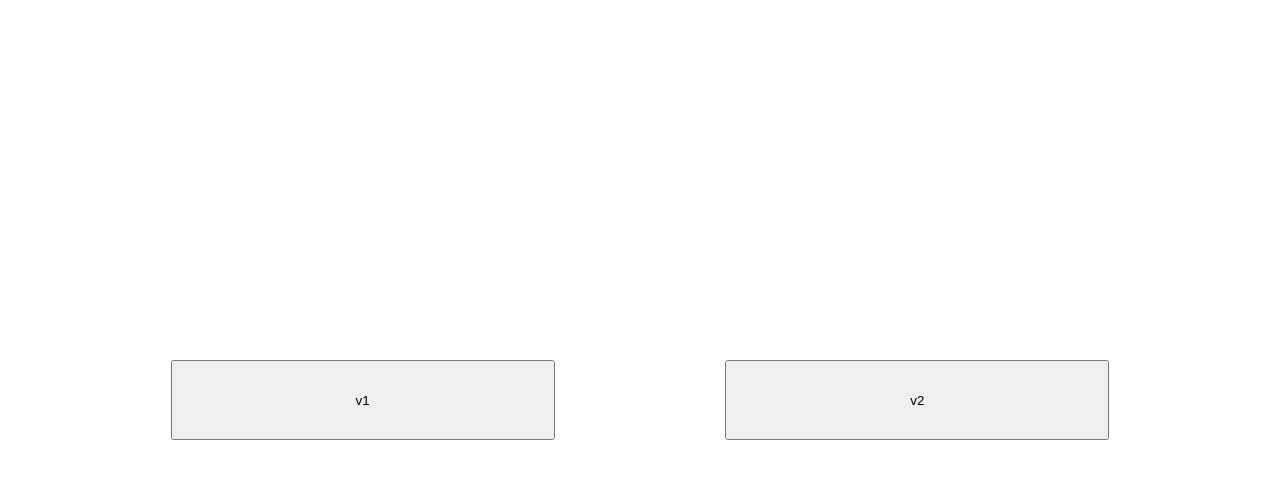
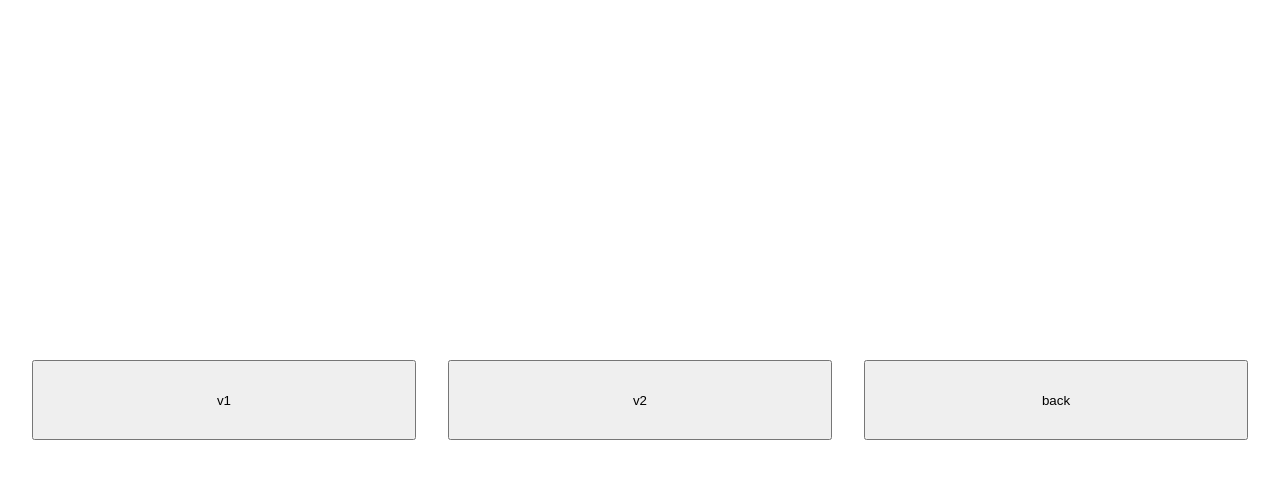
Before and after one commit to CE-Riham/Nim-Game, a React (Vite) app in the folder Nim-Game/: page / in a window 1280 px wide. Both pictures are taken after a click on the button 953 px from the left and 484 px from the top of the page. Shown: the top 478 px of the page. Built offline with nearby package versions, Linux system fonts and the light colour scheme.

Commit message:
add back, addPile  buttons

```diff
--- a/Nim-Game/src/App.tsx
+++ b/Nim-Game/src/App.tsx
@@ -1,20 +1,18 @@
 import { useState } from "react";
 import WelcomePage from "./pages/WelcomePage";
 import VersionsPage from "./pages/VersionsPage";
-import VersionOne from "./pages/VersionOne";
-import VersionTwo from "./pages/VersionTwo";
 import ConfigurationsPage from "./pages/ConfigPage";
 import ConfigPage from "./pages/ConfigPage";
 
 export type Game = {
-  numberOfPiles: number[];
+  piles: number[];
   version: string | null;
   player2: string;
   difficulty: string;
 };
 
 export const gameDefault: Game = {
-  numberOfPiles: [],
+  piles: [],
   version: null,
   player2: "computer",
   difficulty: "easy",
@@ -42,6 +40,7 @@ function App() {
         <ConfigPage
           setCurrentPage={setCurrentPage}
           setGameSettings={setGameSettings}
+          gameSettings = {gameSettings}
         />
       )}
     </div>
--- a/Nim-Game/src/pages/ConfigPage.tsx
+++ b/Nim-Game/src/pages/ConfigPage.tsx
@@ -1,10 +1,46 @@
 import React, { FC } from "react";
+import { Game, gameDefault } from "../App";
 type ConfigProps = {
   setCurrentPage: (nextPage: string) => void;
   setGameSettings: (settings: any) => void;
+  gameSettings: Game;
 };
-const ConfigPage: FC<ConfigProps> = ({ setCurrentPage, setGameSettings }) => {
-  return <div>ConfigrationsPage</div>;
+const ConfigPage: FC<ConfigProps> = ({
+  setCurrentPage,
+  setGameSettings,
+  gameSettings,
+}) => {
+  return (
+    <>
+      <div>
+        {gameSettings.piles.map((numberOfStones: number) => {
+          return <div>{numberOfStones}</div>;
+        })}
+      </div>
+      <button
+        onClick={() => {
+          setGameSettings(
+            (prevSettings: Game): Game => ({
+              ...prevSettings,
+              piles: [...prevSettings.piles, 1],
+            })
+          );
+        }}
+      >
+        add a pile
+      </button>
+      <div>ConfigrationsPage</div>
+      <button
+        style={{ width: "30%", height: "10%" }}
+        onClick={() => {
+          setCurrentPage("VersionsPage");
+          setGameSettings(gameDefault);
+        }}
+      >
+        back
+      </button>
+    </>
+  );
 };
 
 export default ConfigPage;
--- a/Nim-Game/src/pages/VersionsPage.tsx
+++ b/Nim-Game/src/pages/VersionsPage.tsx
@@ -1,5 +1,5 @@
 import React, { FC } from "react";
-import { Game } from "../App";
+import { Game, gameDefault } from "../App";
 
 type VersionsProps = {
   setCurrentPage: (nextPage: string) => void;
@@ -47,6 +47,16 @@ const VersionsPage: FC<VersionsProps> = ({
       >
         v2
       </button>
+      <button
+        style={{ width: "30%", height: "10%" }}
+        onClick={() => {
+          setCurrentPage("WelcomePage");
+          setGameSettings(gameDefault);
+        }}
+
+      >
+        back
+      </button>
     </div>
   );
 };
```
